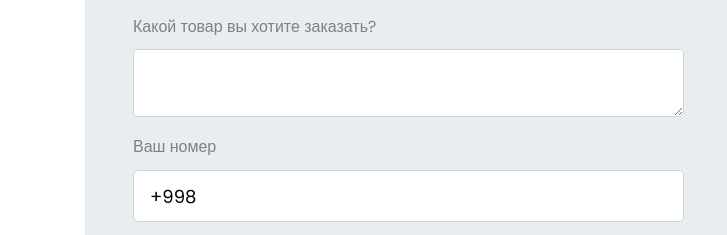
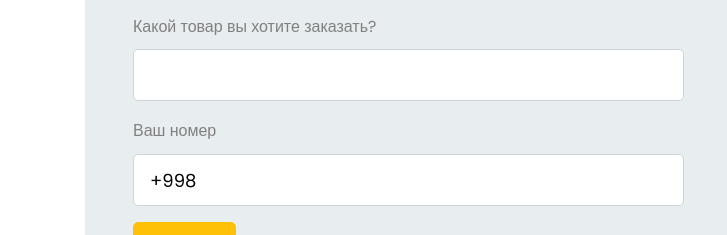
Before and after one commit to jamatov/evro-msd, a plain HTML site: page contact.html in a window 1280 px wide. Shown: the part 957-1192 px from the top of the page, 0-727 px from the left. Drawn offline with Linux system fonts and the light colour scheme; some packages are replaced by stand-ins of ours; no server answers.

Commit message:
change to input

```diff
--- a/contact.html
+++ b/contact.html
@@ -124,14 +124,14 @@
 											</div>
 											<label for="">Какой товар вы хотите заказать?</label>
 											<div class="form-group">
-												<textarea id="company"
+												<input id="company"
 												name="company"
 												type="text"
 												class="form-control"
 												placeholder="">
 
 
-												</textarea>
+												</input>
 											</div>
 											<div class="form-group ">
 												<label for="message">Ваш номер</label>
```
